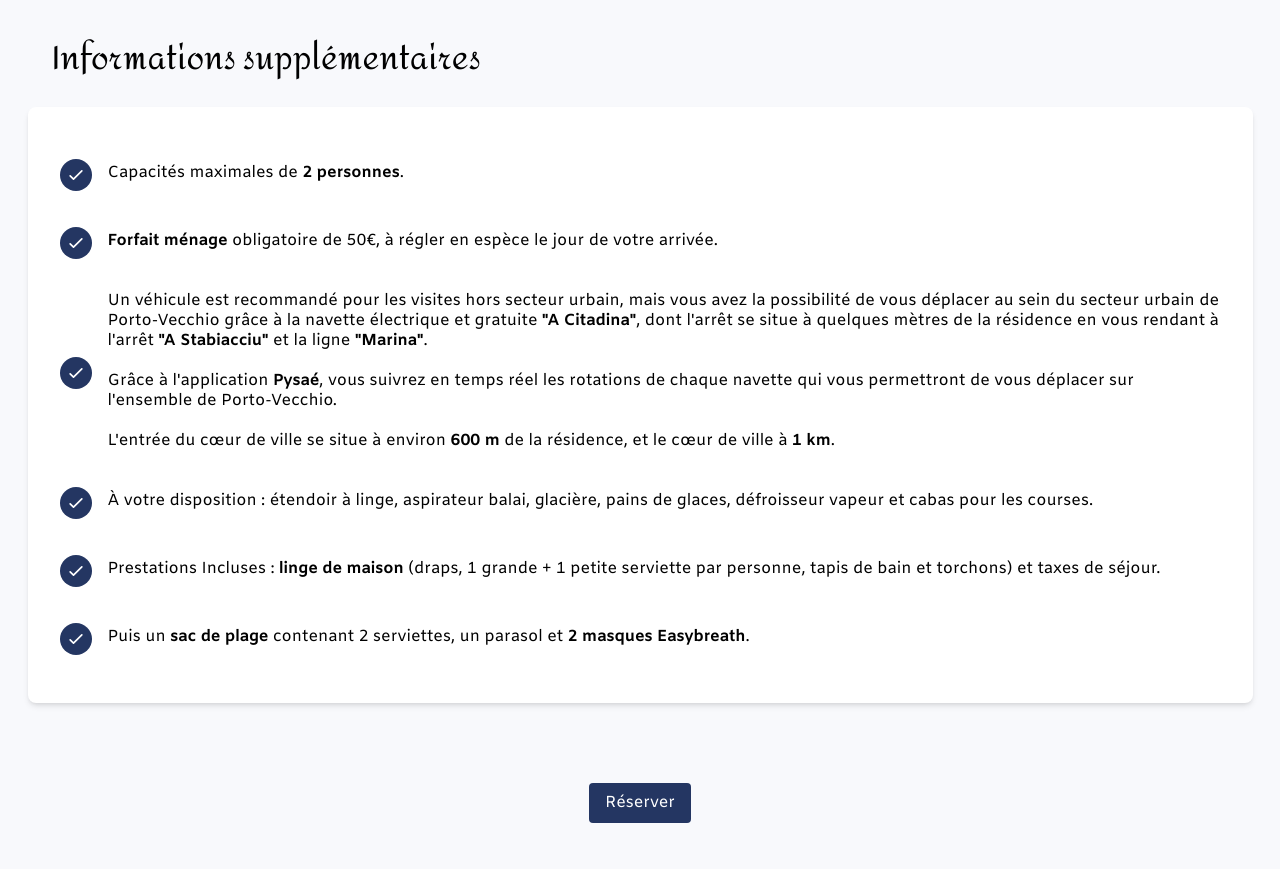
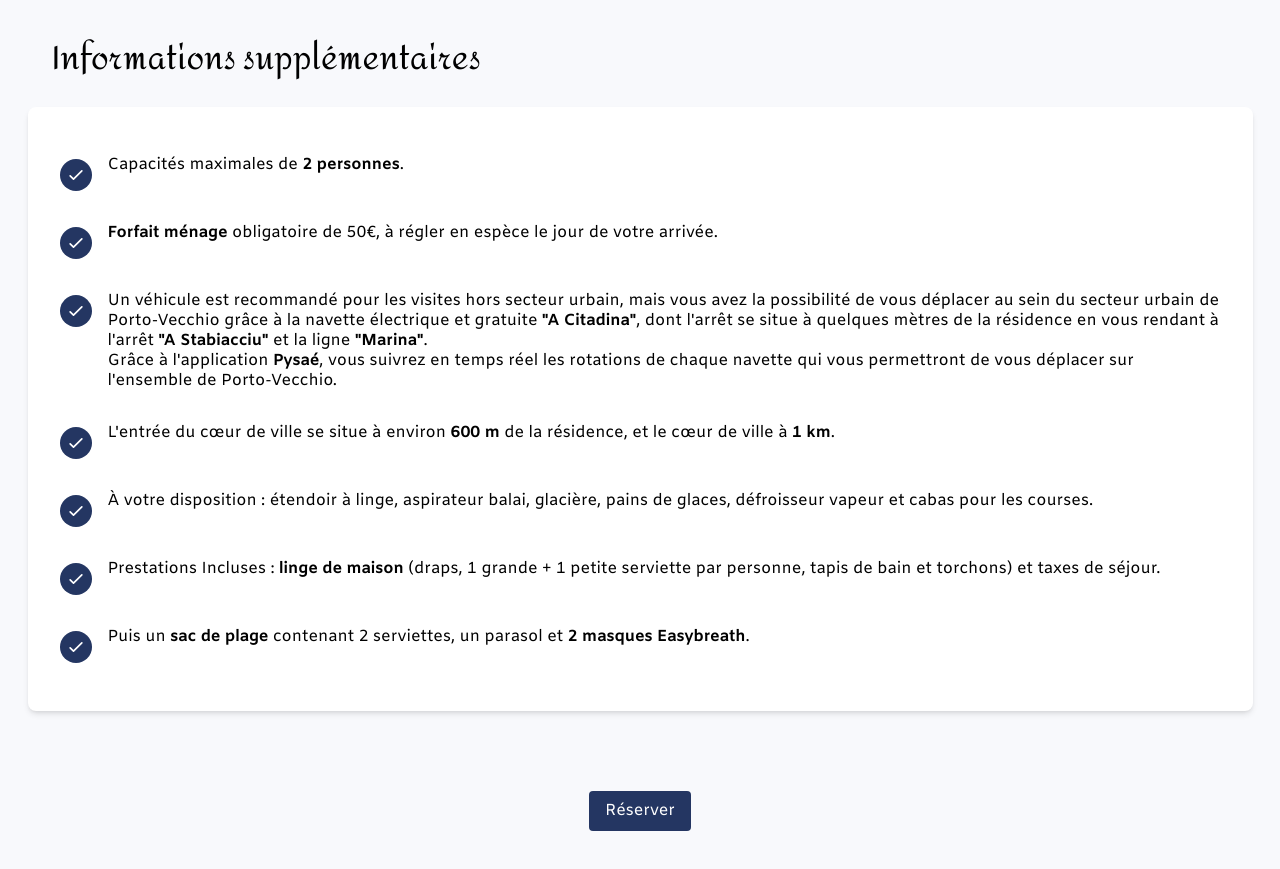
Before and after one commit to Just1bidon/StudioMazzetta, a Next.js app: page /apartement in a window 1280 px wide. Shown: the part 4520-5389 px from the top of the page. Built offline with nearby package versions, Linux system fonts and the light colour scheme.

Commit message:
UPD informations supplméntaires

```diff
--- a/src/app/apartement/page.tsx
+++ b/src/app/apartement/page.tsx
@@ -110,12 +110,11 @@ export default function Home() {
       <strong>&quot;A Stabiacciu&quot;</strong> et la ligne{" "}
       <strong>&quot;Marina&quot;</strong>.
       <br />
-      <br />
       Grâce à l&apos;application <strong>Pysaé</strong>, vous suivrez en temps
       réel les rotations de chaque navette qui vous permettront de vous
       déplacer sur l&apos;ensemble de Porto-Vecchio.
-      <br />
-      <br />
+    </>,
+    <>
       L&apos;entrée du cœur de ville se situe à environ <strong>600 m</strong>{" "}
       de la résidence, et le cœur de ville à <strong>1 km</strong>.
     </>,
--- a/src/app/component/CheckItem.tsx
+++ b/src/app/component/CheckItem.tsx
@@ -6,7 +6,7 @@ type CheckItemProps = {
 
 export default function CheckItem(props: CheckItemProps) {
   return (
-    <div className="flex items-center gap-4 py-4">
+    <div className="flex items-start gap-4 py-4">
       <div className="bg-[#243662] rounded-full w-8 h-8 flex-shrink-0 flex items-center justify-center mt-1">
         <svg
           className="w-5 h-5 text-white"
@@ -23,7 +23,7 @@ export default function CheckItem(props: CheckItemProps) {
           />
         </svg>
       </div>
-      <p className="text-black font-medium leading-5">{props.text}</p>
+      <div className="text-black font-medium leading-5">{props.text}</div>
     </div>
   );
 }
```
